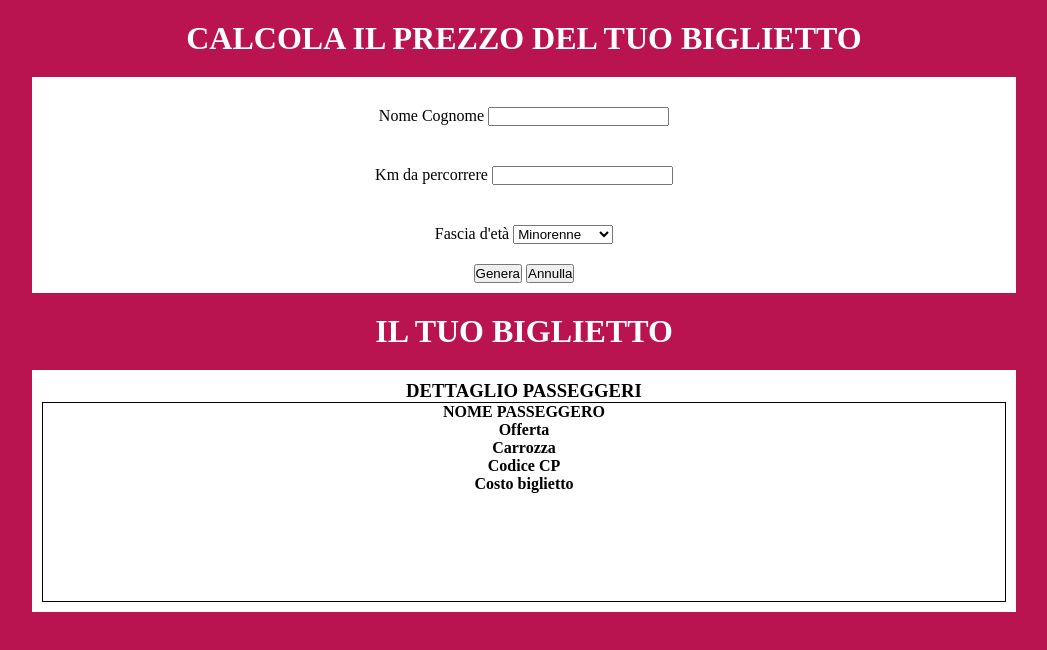
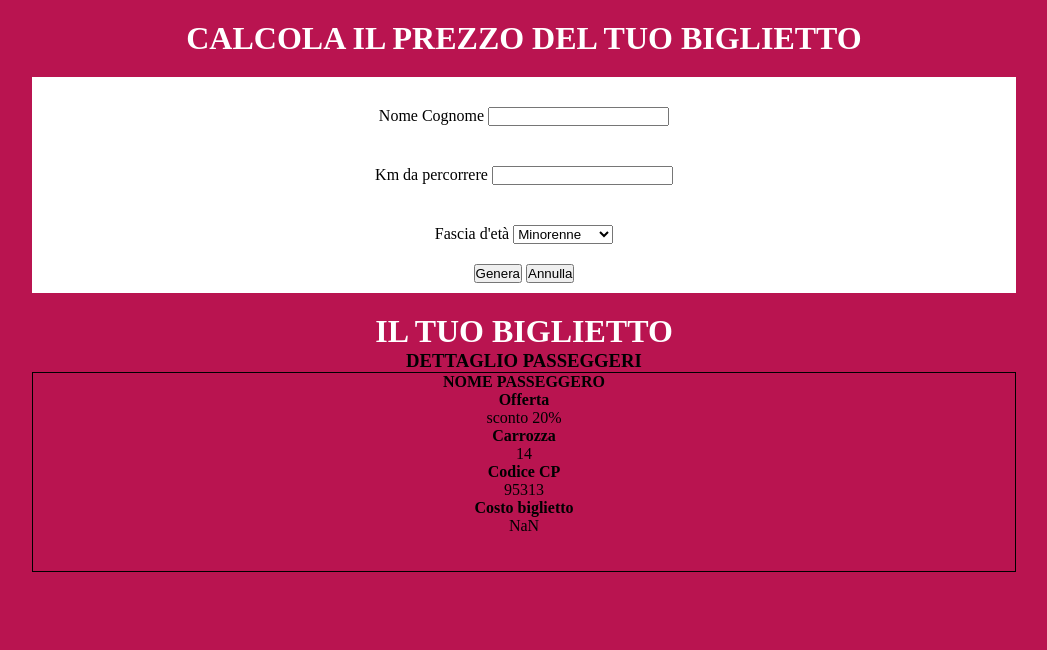
Before and after one commit to danialessi/js-biglietto-treno-form, a plain HTML site: page index.html in a window 1280 px wide. Both pictures are taken after a click on the button "Genera". Shown: the whole page, without its empty margins (116-1163 px from the left). Drawn offline with Linux system fonts and the light colour scheme.

Commit message:
aggiunta classe tramite javascript per display blo

```diff
--- a/css/style.css
+++ b/css/style.css
@@ -39,12 +39,17 @@ body {
 
 /* ticket  */
 .ticket-generator-row {
+    display: none;
     margin: 20px auto;
     padding: 10px;
     background-color: white;
 }
 
-.ticket {
+.displayonlick {
+    display: block;
+}
+
+.ticket-content {
     border: 1px solid black;
     height: 200px;
 }
--- a/index.html
+++ b/index.html
@@ -30,9 +30,9 @@
             <div class="item">
                 <label for="age">Fascia d'età</label>
                 <select id="age">
-                    <option value="Minorenne">Minorenne</option>
-                    <option value="Maggiorenne">Maggiorenne</option>
-                    <option value="Over65">Over65</option>
+                    <option value="minorenne">Minorenne</option>
+                    <option value="maggiorenne">Maggiorenne</option>
+                    <option value="over65">Over65</option>
                 </select>
 
 
@@ -50,10 +50,10 @@
         <h1>IL TUO BIGLIETTO</h1>
 
     <!-- ticket  -->
-        <div class="ticket-generator-row">
+        <div id="ticket" class="ticket-generator-row">
             <h3>DETTAGLIO PASSEGGERI</h3>
 
-            <div class="ticket">
+            <div class="ticket-content">
                 <h4>NOME PASSEGGERO</h4>
                 <div id="username"></div>
 
@@ -67,7 +67,7 @@
                 <div id="cpcode"></div>
 
                 <div><strong>Costo biglietto</strong></div>
-                <div id="cost"></div>
+                <div id="total"></div>
 
 
             </div>
--- a/js/script.js
+++ b/js/script.js
@@ -13,9 +13,14 @@ var generateButton = document.getElementById("generate-button");
 generateButton.addEventListener('click', function() {
     // codice da svolgere al click
 
+    // displayonclick
+    var ticket = document.getElementById("ticket");
+    ticket.className = ticket.classList + "displayonclick";
+
     // nome utente
     var userGenerator = document.getElementById("name");
     var userName = userGenerator.value;
+    document.getElementById("username").innerHTML = userName;
     console.log(userName);
 
     // km da percorrere
@@ -30,5 +35,50 @@ generateButton.addEventListener('click', function() {
 
     // genero il biglietto sapendo che il prezzo al km è 0.21 € e va applicato uno sconto del 20% per minorenni e 40% over65
 
+    // prezzo di default (quindi maggiorenne)
+    var defaultPrice = kmUser * 0.21;
+    defaultPrice = defaultPrice.toFixed(2);
+    // console.log("prezzo intero", defaultPrice);
 
+    // prezzo scontato al 20%
+    var percent20 = (defaultPrice / 100) * 20;
+    percent20 = percent20.toFixed(2);
+    console.log("sconto 20", percent20);
+
+    // prezzo scontato al 40%
+    var percent40 = (defaultPrice / 100) * 40;
+    percent40 = percent40.toFixed(2);
+    // console.log("sconto 40", percent40);
+
+    // condizioni per generare il prezzo finale e popolare i risultati
+
+    var finalPrice = defaultPrice;
+    console.log("prezzo intero", finalPrice);
+
+    if (userAge === "minorenne") {
+        finalPrice = defaultPrice - percent20;
+        console.log("prezzo dopo sconto 20", finalPrice);
+
+        // popolo html
+        document.getElementById("offer").innerHTML = "sconto 20%";
+        document.getElementById("total").innerHTML = finalPrice;
+
+    } else if (userAge === "over65") {
+        finalPrice = defaultPrice - percent40;
+
+        // popolo html
+        document.getElementById("offer").innerHTML = "sconto 40%";
+        document.getElementById("total").innerHTML = finalPrice;
+
+    } else {
+        document.getElementById("total").innerHTML = finalPrice;
+    }
+
+    // genero numeri casuali per carrozza
+    var casualNumber = Math.floor(Math.random() * (15-1) + 1);
+    document.getElementById("carrozza").innerHTML = casualNumber;
+
+    // genero numeri casuali per codice CP
+    var casualNumberCP = Math.floor(Math.random() * (100000-90000) + 90000);
+    document.getElementById("cpcode").innerHTML = casualNumberCP;
 })
```
